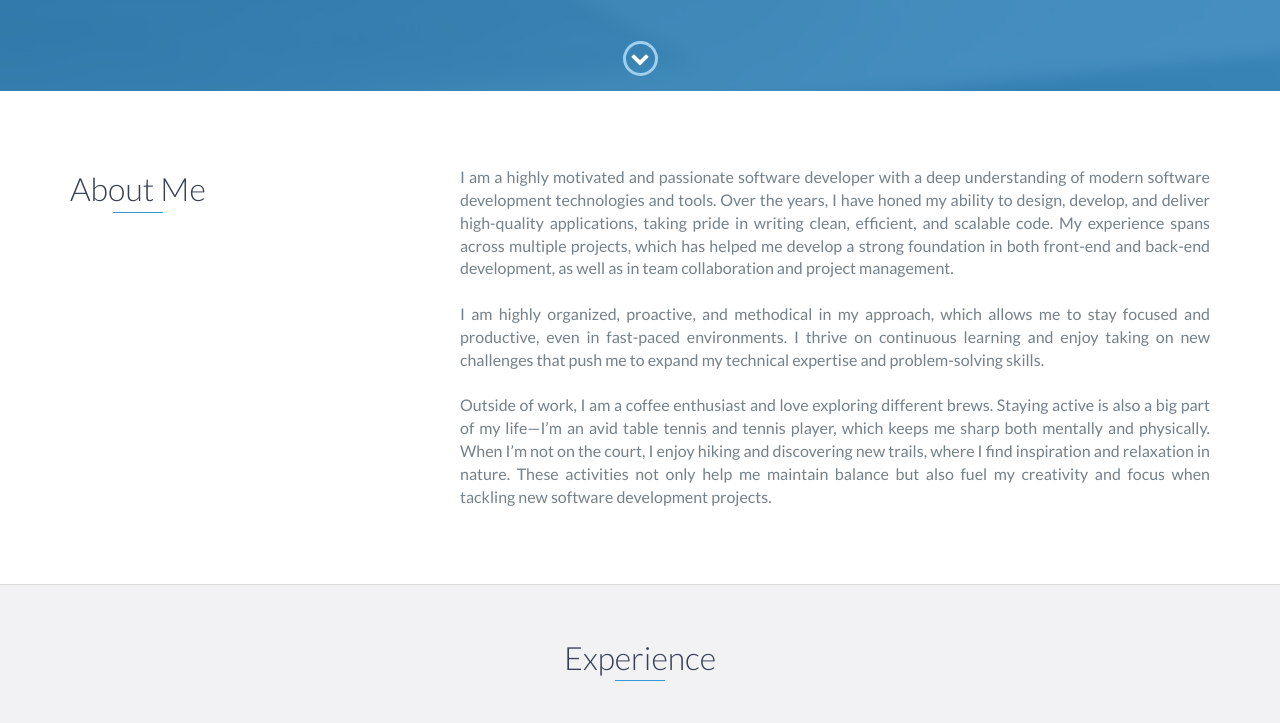
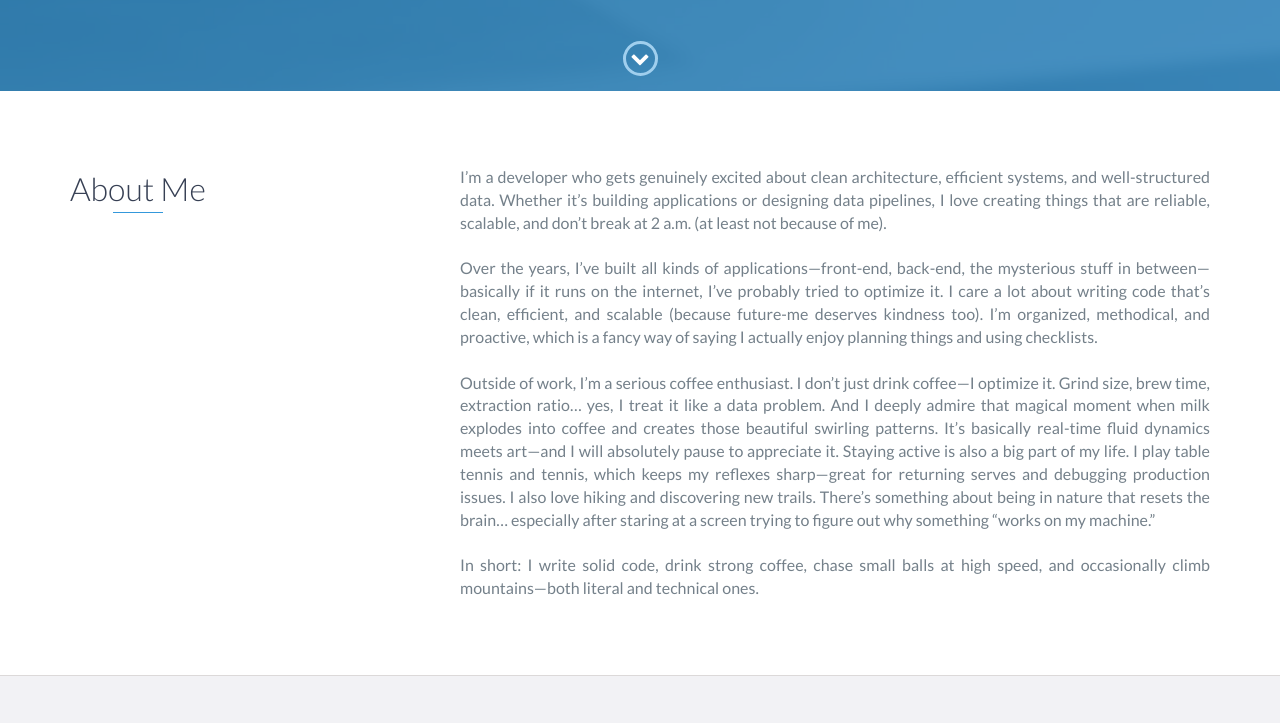
Before and after one commit to gorupria/dev-portfolio, a website: page index.html in a window 1280 px wide. Shown: the part 709-1432 px from the top of the page. Drawn offline with nearby package versions, Linux system fonts and the light colour scheme.

Commit message:
update about me section

```diff
--- a/index.html
+++ b/index.html
@@ -76,14 +76,13 @@
                     <h2 class="heading">About Me</h2>
                 </div>
                 <p class="col-md-8"  style="text-align: justify;">
-                        I am a highly motivated and passionate software developer with a deep understanding of modern software development technologies and tools. Over the years, I have honed my ability to design,
-                        develop, and deliver high-quality applications, taking pride in writing clean, efficient, and scalable code. My experience spans across multiple projects, which has helped me develop a strong
-                        foundation in both front-end and back-end development, as well as in team collaboration and project management.<br/><br/>
-                        I am highly organized, proactive, and methodical in my approach, which allows me to stay focused and productive, even in fast-paced environments. I thrive on continuous learning and enjoy
-                        taking on new challenges that push me to expand my technical expertise and problem-solving skills.<br/><br/>
-                        Outside of work, I am a coffee enthusiast and love exploring different brews. Staying active is also a big part of my life—I’m an avid table tennis and tennis player, which keeps me sharp
-                        both mentally and physically. When I’m not on the court, I enjoy hiking and discovering new trails, where I find inspiration and relaxation in nature. These activities not only help me
-                        maintain balance but also fuel my creativity and focus when tackling new software development projects.
+                    I’m a developer who gets genuinely excited about clean architecture, efficient systems, and well-structured data. Whether it’s building applications or designing data pipelines, I love creating things that are reliable, scalable, and don’t break at 2 a.m. (at least not because of me).
+                    <br/><br/>
+                    Over the years, I’ve built all kinds of applications—front-end, back-end, the mysterious stuff in between—basically if it runs on the internet, I’ve probably tried to optimize it. I care a lot about writing code that’s clean, efficient, and scalable (because future-me deserves kindness too). I’m organized, methodical, and proactive, which is a fancy way of saying I actually enjoy planning things and using checklists.
+                    <br/><br/>
+                    Outside of work, I’m a serious coffee enthusiast. I don’t just drink coffee—I optimize it. Grind size, brew time, extraction ratio… yes, I treat it like a data problem. And I deeply admire that magical moment when milk explodes into coffee and creates those beautiful swirling patterns. It’s basically real-time fluid dynamics meets art—and I will absolutely pause to appreciate it. Staying active is also a big part of my life. I play table tennis and tennis, which keeps my reflexes sharp—great for returning serves and debugging production issues. I also love hiking and discovering new trails. There’s something about being in nature that resets the brain… especially after staring at a screen trying to figure out why something “works on my machine.”
+                    <br><br/>
+                    In short: I write solid code, drink strong coffee, chase small balls at high speed, and occasionally climb mountains—both literal and technical ones.
                 </p>
                 </div>
             </div>
```
